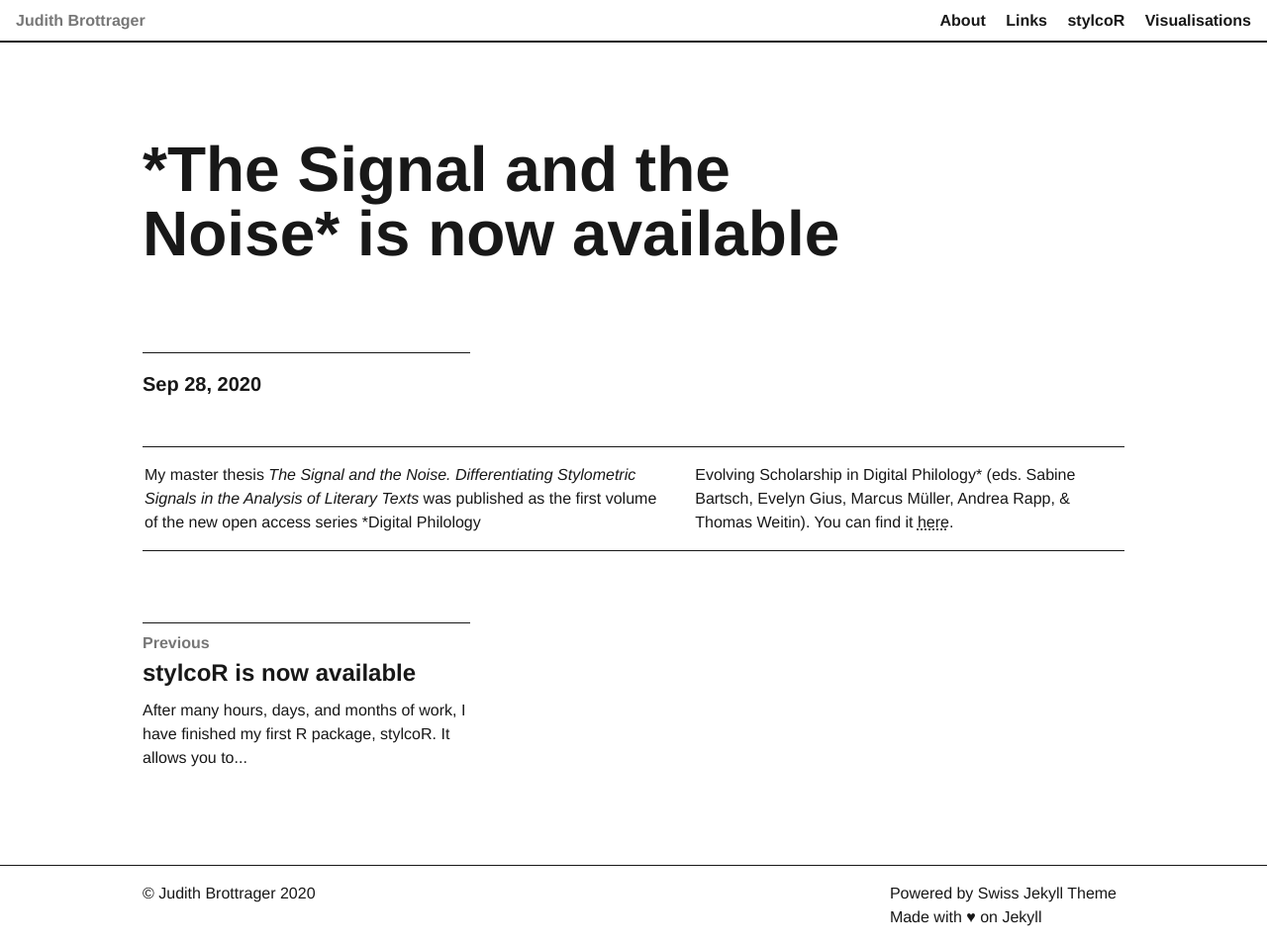
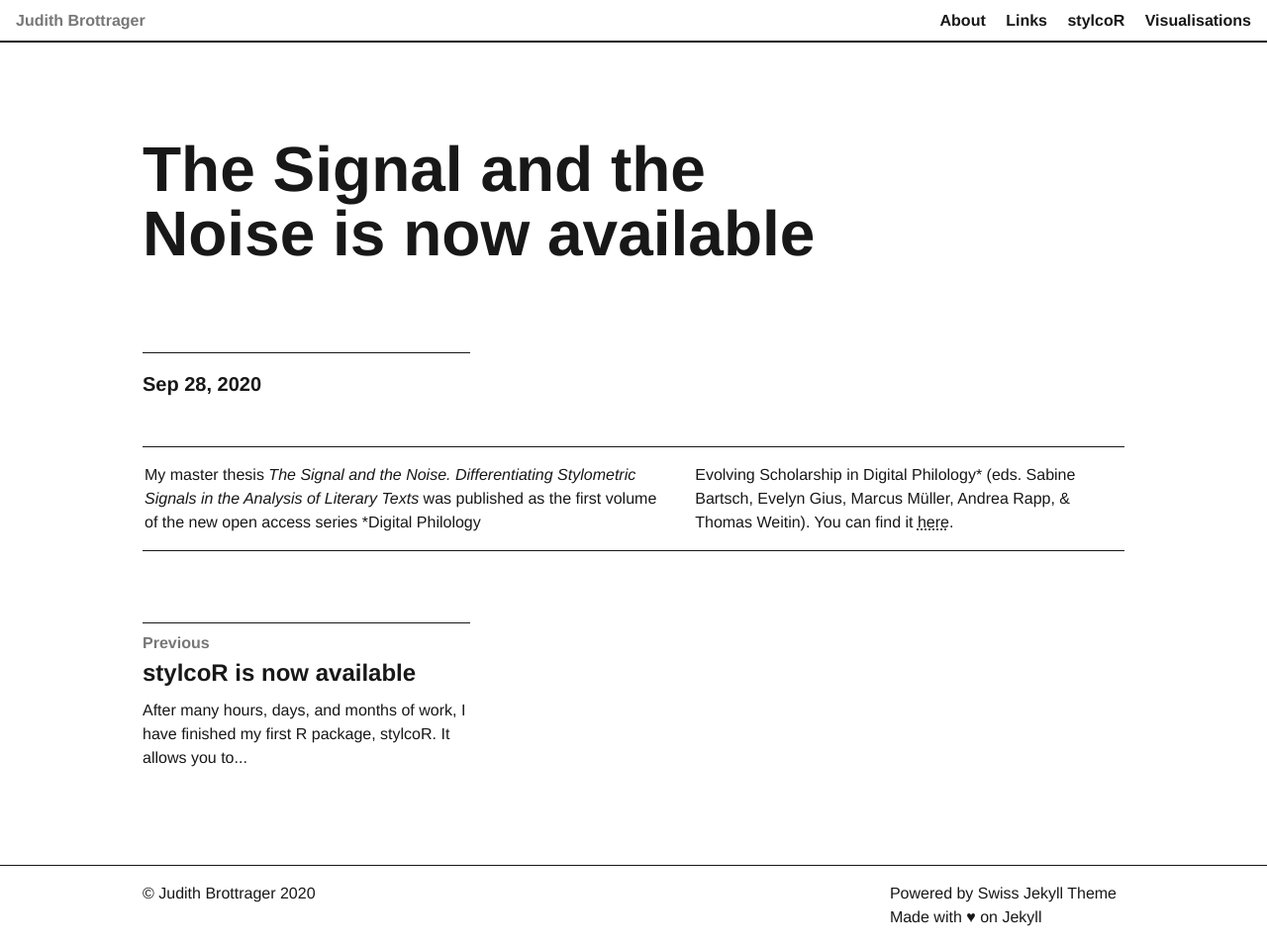
Before and after one commit to jbrottrager/jb, a Jekyll site: the page built from _posts/2020-09-29-signal-and-noise.markdown, in a window 1280 px wide. Shown: the whole page at 99% size. Built offline with Jekyll 4.4.1, drawn with Linux system fonts in a browser that asks for light colours.

```diff
--- a/_posts/2020-09-29-signal-and-noise.markdown
+++ b/_posts/2020-09-29-signal-and-noise.markdown
@@ -1,6 +1,6 @@
 ---
 layout: post
-title:  "*The Signal and the Noise* is now available"
+title:  "The Signal and the Noise is now available"
 date:   2020-09-28 10:30:00 +0530
 categories:
 ---
```
